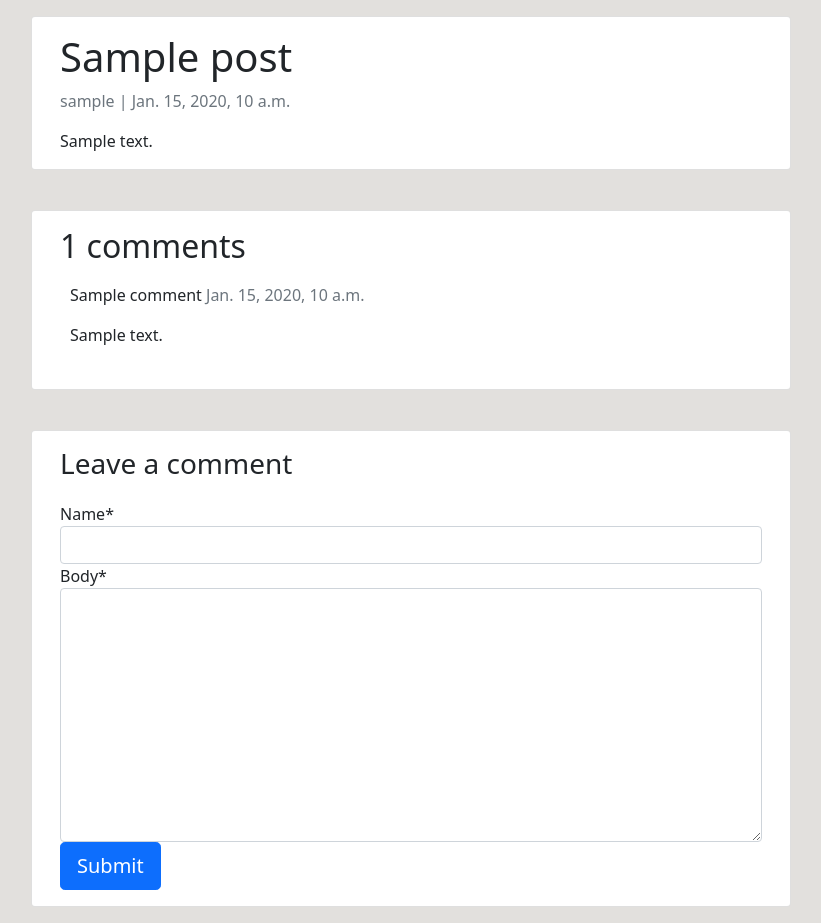
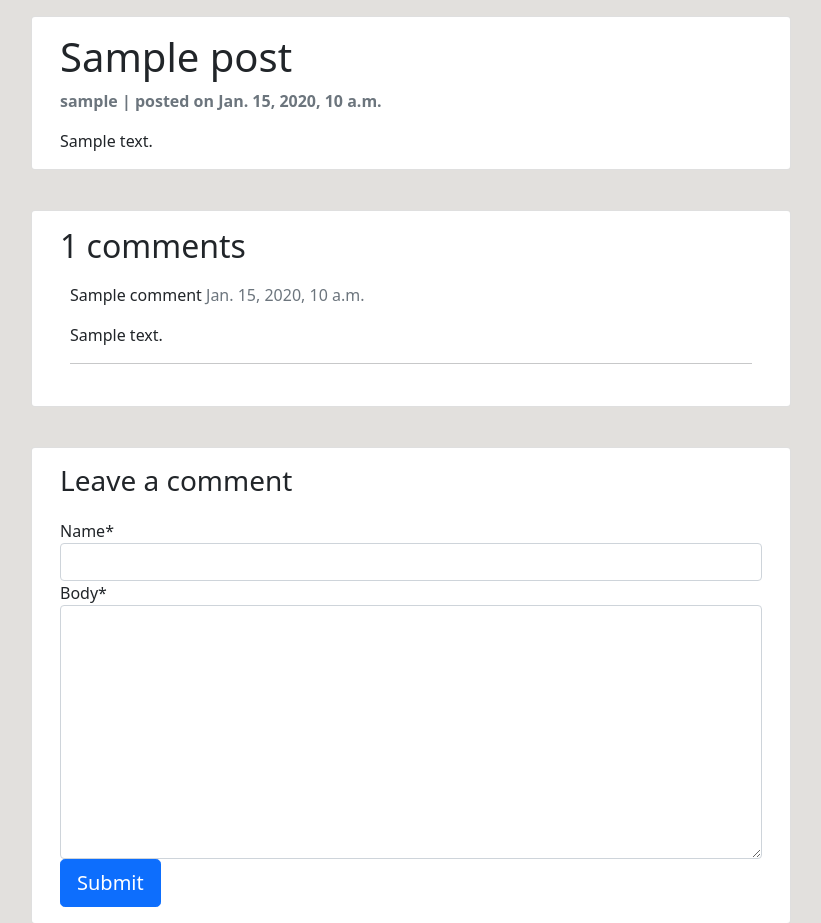
Before and after one commit to Charlie9009/CI_PP4_BLOG, a Django app: a page that uses templates/post_detail.html in a window 1280 px wide. Shown: the part 56-979 px from the top of the page, without its empty margins (39-860 px from the left). Run offline with Django 3.2, Linux system fonts and the light colour scheme; tables that the repository leaves empty hold one stand-in row (values such as "Sample post"); some libraries are stand-ins or nearby versions.

Commit message:
POST_DETAIL.HTML: Add content and strong tags

```diff
--- a/templates/post_detail.html
+++ b/templates/post_detail.html
@@ -7,7 +7,7 @@
     <div class="col-md-8 card mb-4  mt-3 left  top">
       <div class="card-body">
         <h1>{% block title %} {{ post.title }} {% endblock title %}</h1>
-        <p class=" text-muted">{{ post.author }} | {{ post.created_on }}</p>
+        <strong><p class=" text-muted">{{ post.author }} | posted on {{ post.created_on }}</p></strong>
         <p class="card-text ">{{ post.content | safe }}</p>
       </div>
     </div>
@@ -27,6 +27,7 @@
             </span>
           </p>
           {{ comment.body | linebreaks }}
+          <hr>
         </div>
         {% endfor %}
       </div>
```
